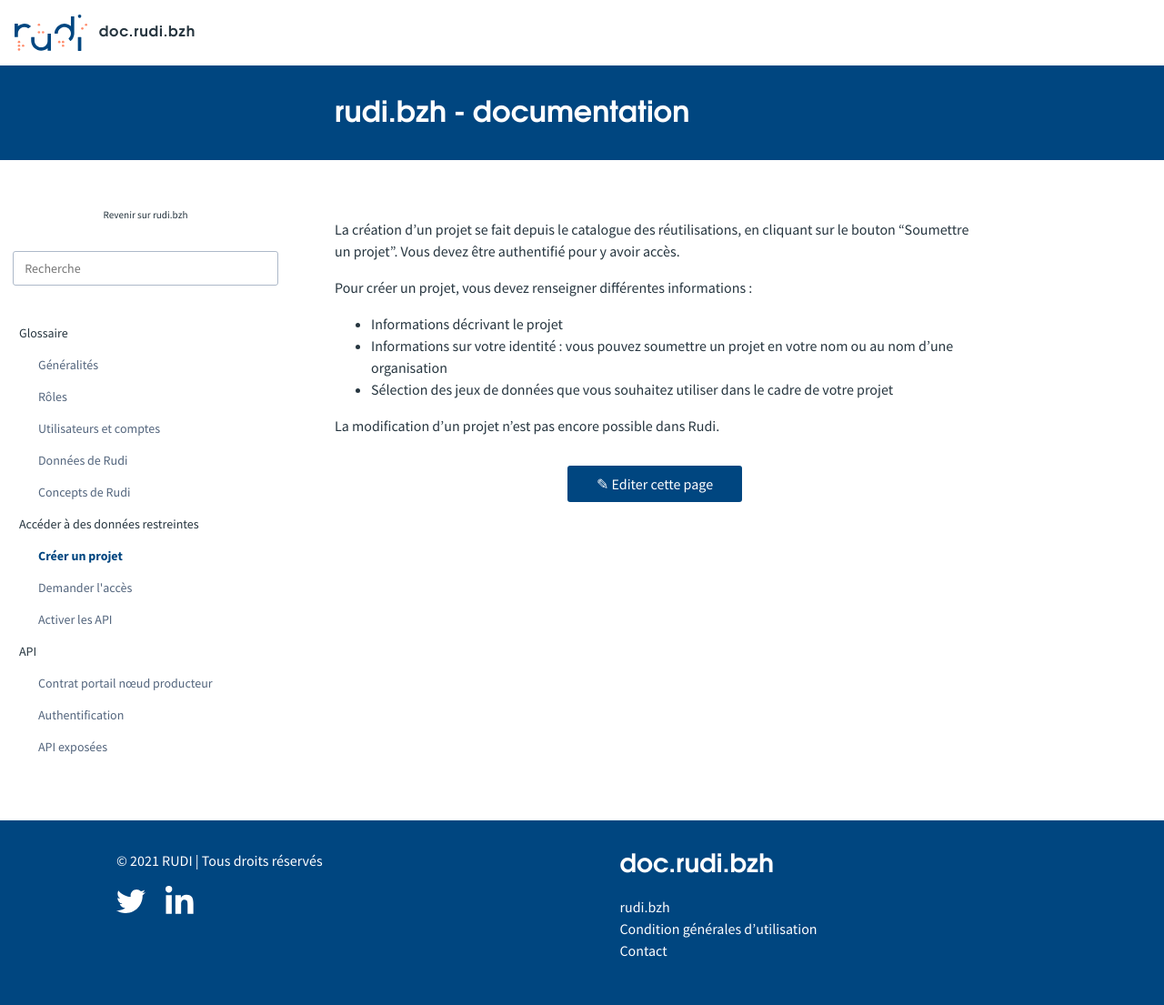
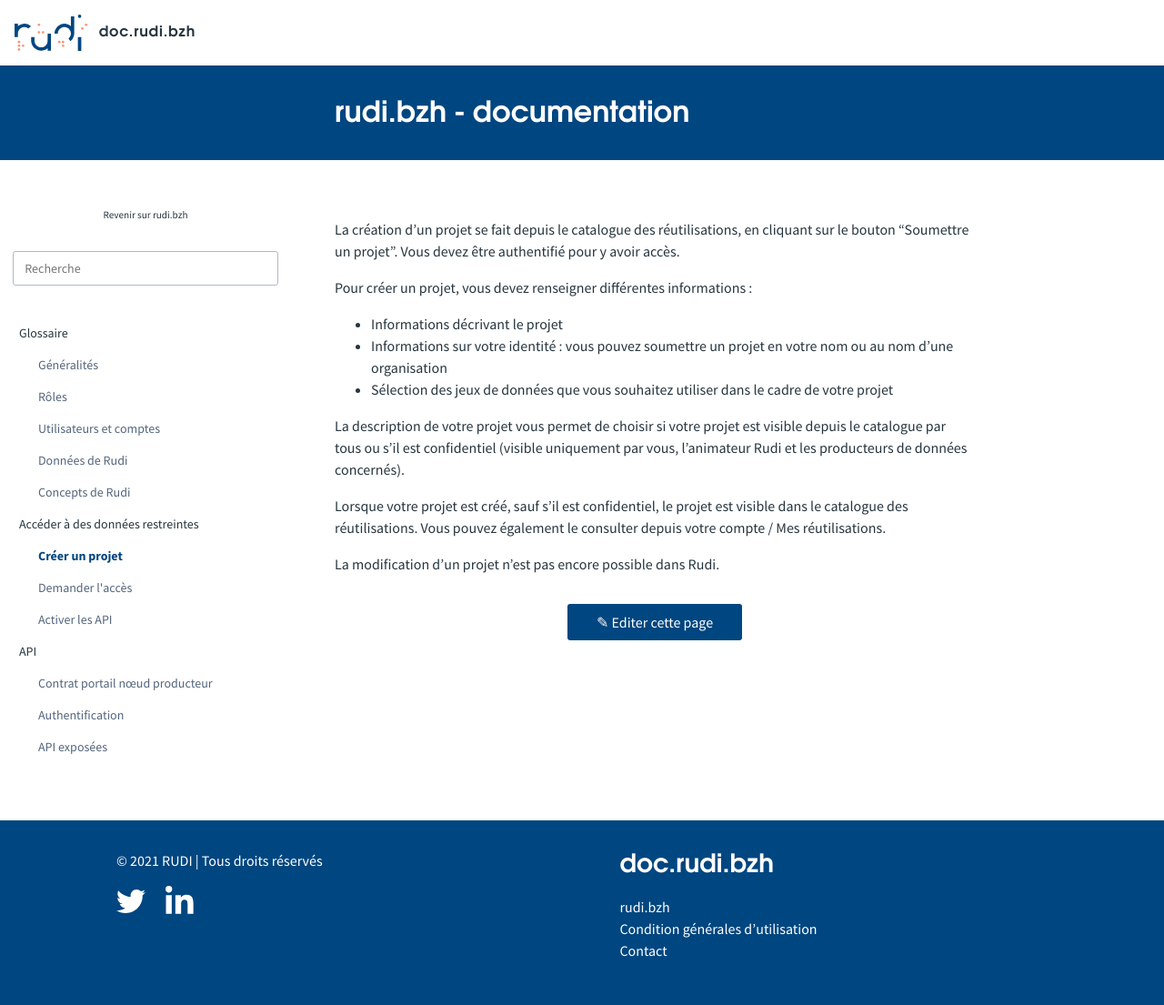
Before and after one commit to sigrennesmetropole/rudi_documentation, a Jekyll site: the page built from articles/_acces_donnees_restreintes/creer_un_projet.md, in a window 1280 px wide. Shown: the whole page at 91% size. Built offline with Jekyll 4.4.1, drawn with Linux system fonts in a browser that asks for light colours.

Commit message:
Update creer_un_projet.md

```diff
--- a/articles/_acces_donnees_restreintes/creer_un_projet.md
+++ b/articles/_acces_donnees_restreintes/creer_un_projet.md
@@ -9,5 +9,8 @@
 - Informations sur votre identité : vous pouvez soumettre un projet en votre nom ou au nom d'une organisation
 - Sélection des jeux de données que vous souhaitez utiliser dans le cadre de votre projet
 
+La description de votre projet vous permet de choisir si votre projet est visible depuis le catalogue par tous ou s'il est confidentiel (visible uniquement par vous, l'animateur Rudi et les producteurs de données concernés).
+
+Lorsque votre projet est créé, sauf s'il est confidentiel, le projet est visible dans le catalogue des réutilisations. Vous pouvez également le consulter depuis votre compte / Mes réutilisations.
 
 La modification d'un projet n'est pas encore possible dans Rudi.
```
